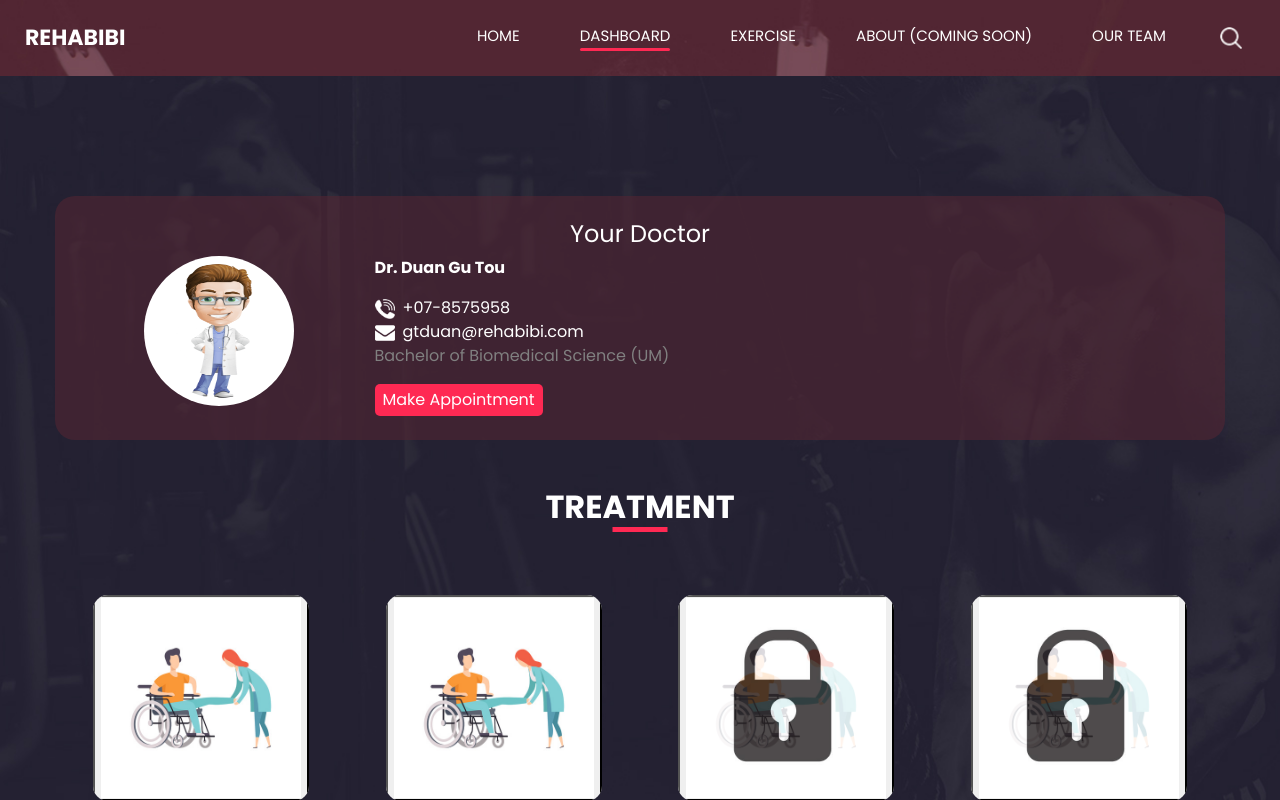
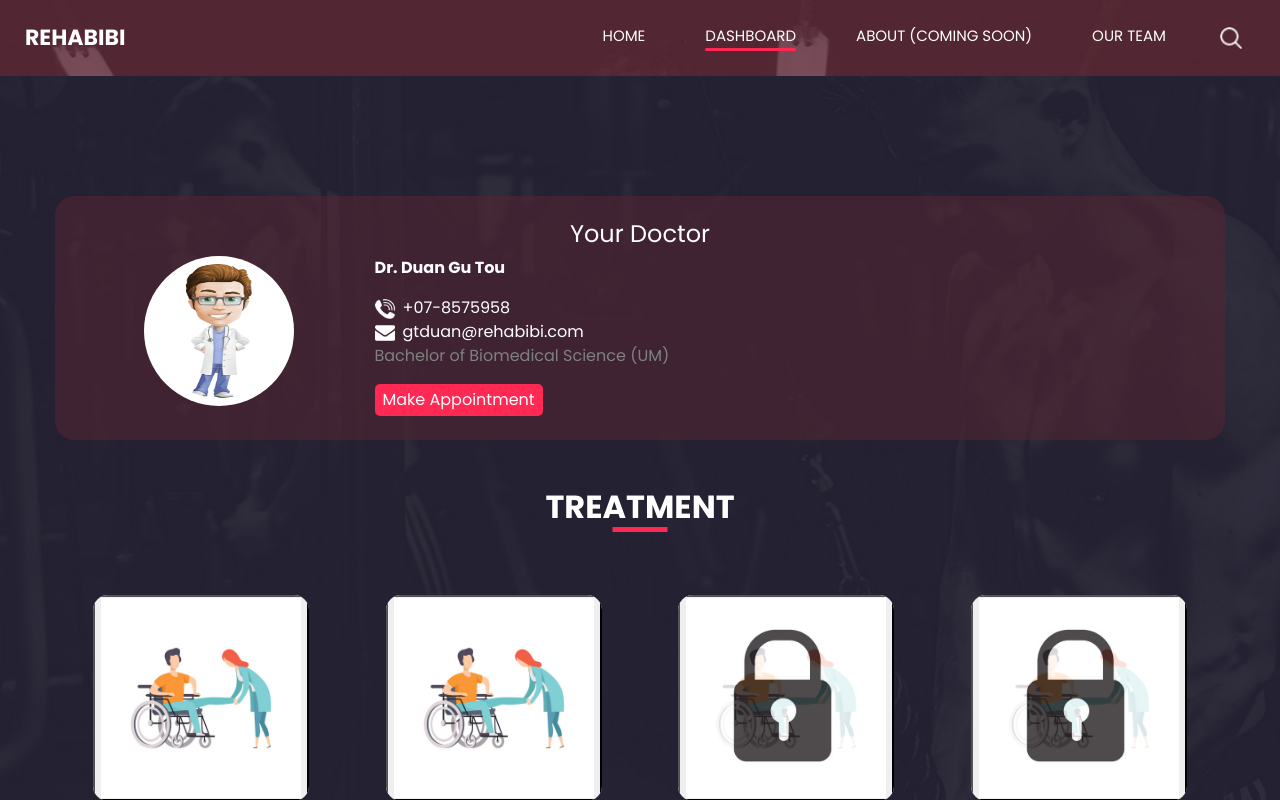
Before and after one commit to IhFahn/Rehabibi, a Django app: page /dashboard/ in a window 1280 px wide. Shown: the top 800 px of the page. Run offline with Django 4.2, Linux system fonts and the light colour scheme; some libraries are stand-ins or nearby versions.

Commit message:
Update base_dev.html

```diff
--- a/autorehab/templates/autorehab/base_dev.html
+++ b/autorehab/templates/autorehab/base_dev.html
@@ -53,9 +53,9 @@
                     <li class="nav-item {% if url == 'dashboard'%}active{% endif %}" >
                       <a class="nav-link" href="{% url 'dashboard' %}">Dashboard</a>
                     </li>
-                    <li class="nav-item  {% if url == 'exercise'%}active{% endif %} " >
+                    <!-- <li class="nav-item  {% if url == 'exercise'%}active{% endif %} " >
                       <a class="nav-link" href="{% url 'exercise' %}">Exercise</a>
-                    </li>
+                    </li> -->
                     <li class="nav-item ">
                       <a class="nav-link" href="{% url 'setup_dev' %}"> About (coming soon)</a>
                     </li>
```
